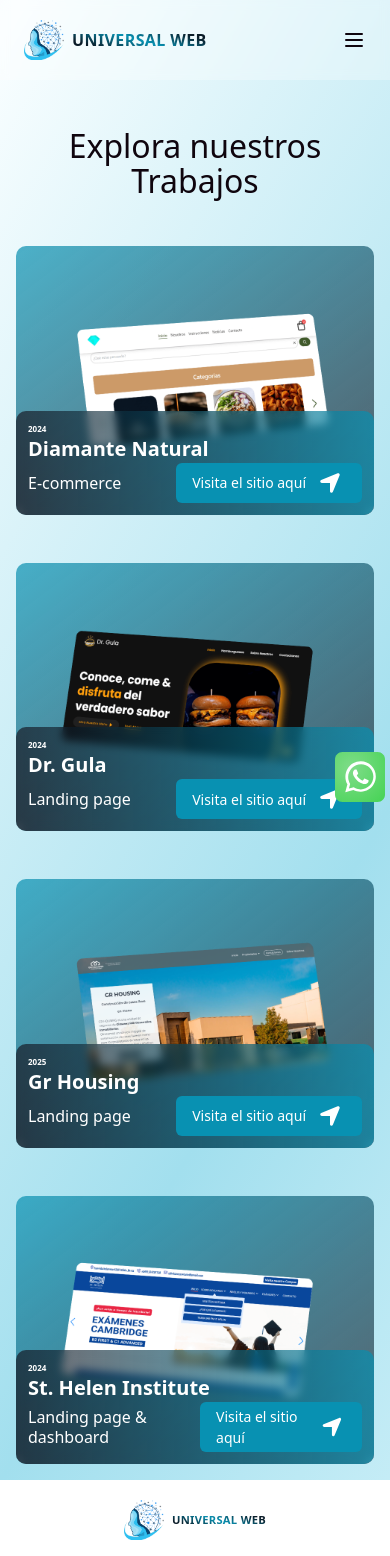
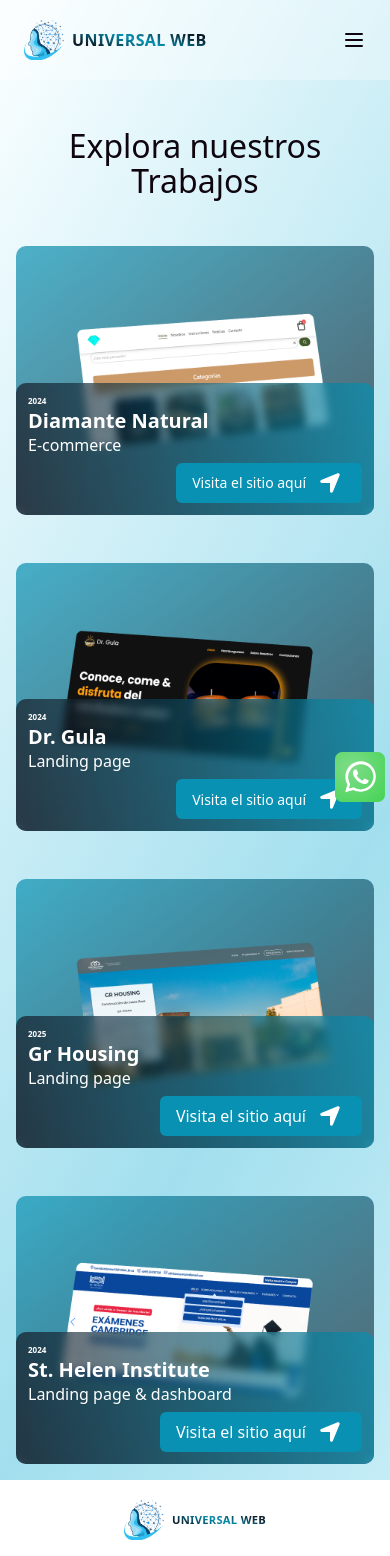
Before and after one commit to nicking94/universalweblanding, a Next.js app: page /home/proyectos in a window 390 px wide. Shown: the top 1556 px of the page. Built offline with nearby package versions, Linux system fonts and the light colour scheme.

Commit message:
fix projects cards

```diff
--- a/src/app/home/proyectos/page.jsx
+++ b/src/app/home/proyectos/page.jsx
@@ -38,16 +38,18 @@
             <h1 className="text-sm font-bold leading-[28px]">
               Diamante Natural
             </h1>
-            <div className="flex justify-between items-center">
+            <div className="flex flex-col md:flex-row md:justify-between md:items-center space-y-2 md:space-y-0">
               <p className="text-xs font-light leading-[20px]">E-commerce</p>
+              <div className="flex justify-end">
                 <Link
-                className="flex items-center justify-center gap-2 bg-primaryBlue py-1 px-4 rounded-md hover:scale-105 transition-all duration-300"
+                  className="flex items-center justify-center max-w-[14rem] gap-2 bg-primaryBlue py-1 px-4 rounded-md hover:scale-105 transition-all duration-300"
                   href="https://diamantenatural.com.ar/"
                   target="_blank"
                 >
                   <p className="text-xxs">Visita el sitio aquí</p>
                   <FaLocationArrow className=" w-8 h-8 p-1" />
                 </Link>
+              </div>
             </div>
           </div>
         </div>
@@ -63,16 +65,18 @@
           <div className="bg-gradient-to-r from-black/60 to-primaryBlue/70  absolute bottom-0 w-full backdrop-blur-sm text-white p-3 rounded-[10px] ">
             <p className="font-bold leading-[11.96px] text-[0.5rem]">2024</p>
             <h1 className="text-sm font-bold leading-[28px]">Dr. Gula</h1>
-            <div className="flex justify-between items-center">
+            <div className="flex flex-col md:flex-row md:justify-between md:items-center space-y-2 md:space-y-0">
               <p className="text-xs font-light leading-[20px]">Landing page</p>
+              <div className="flex justify-end">
                 <Link
-                className="flex items-center justify-center gap-2 bg-primaryBlue py-1 px-4 rounded-md hover:scale-105 transition-all duration-300"
+                  className="flex items-center justify-center max-w-[14rem]  gap-2 bg-primaryBlue py-1 px-4 rounded-md hover:scale-105 transition-all duration-300"
                   href="https://drgula.netlify.app/"
                   target="_blank"
                 >
                   <p className="text-xxs">Visita el sitio aquí</p>
                   <FaLocationArrow className="w-8 h-8 p-1" />
                 </Link>
+              </div>
             </div>
           </div>
         </div>
@@ -88,16 +92,18 @@
           <div className="bg-gradient-to-r from-black/60 to-primaryBlue/70  absolute bottom-0 w-full backdrop-blur-sm text-white p-3 rounded-[10px] ">
             <p className="font-bold leading-[11.96px] text-[0.5rem]">2025</p>
             <h1 className="text-sm font-bold leading-[28px]">Gr Housing</h1>
-            <div className="flex justify-between items-center">
+            <div className="flex flex-col md:flex-row md:justify-between md:items-center space-y-2 md:space-y-0">
               <p className="text-xs font-light leading-[20px]">Landing page</p>
+              <div className="flex justify-end">
                 <Link
-                className="flex items-center justify-center gap-2 bg-primaryBlue py-1 px-4 rounded-md hover:scale-105 transition-all duration-300"
+                  className="flex items-center justify-center max-w-[14rem]  gap-2 bg-primaryBlue py-1 px-4 rounded-md hover:scale-105 transition-all duration-300"
                   href="https://grhousing.com.ar/"
                   target="_blank"
                 >
-                <p className="text-xxs">Visita el sitio aquí</p>
+                  <p className="text-xs">Visita el sitio aquí</p>
                   <FaLocationArrow className="w-8 h-8 p-1" />
                 </Link>
+              </div>
             </div>
           </div>
         </div>
@@ -115,18 +121,20 @@
             <h1 className="text-sm font-bold leading-[28px]">
               St. Helen Institute
             </h1>
-            <div className="flex justify-between items-center">
+            <div className="flex flex-col md:flex-row md:justify-between md:items-center space-y-2 md:space-y-0">
               <p className="text-xs font-light leading-[20px]">
                 Landing page & dashboard
               </p>
+              <div className="flex justify-end">
                 <Link
-                className="flex items-center justify-center gap-2 bg-primaryBlue py-1 px-4 rounded-md hover:scale-105 transition-all duration-300"
+                  className="flex items-center justify-center max-w-[14rem] gap-2 bg-primaryBlue py-1 px-4 rounded-md hover:scale-105 transition-all duration-300"
                   href="https://sthelen-ingles.com.ar/"
                   target="_blank"
                 >
-                <p className="text-xxs">Visita el sitio aquí</p>
+                  <p className="text-xs">Visita el sitio aquí</p>
                   <FaLocationArrow className="w-8 h-8 p-1" />
                 </Link>
+              </div>
             </div>
           </div>
         </div>
```
Lines whose indentation alone changed are shown as unchanged.
